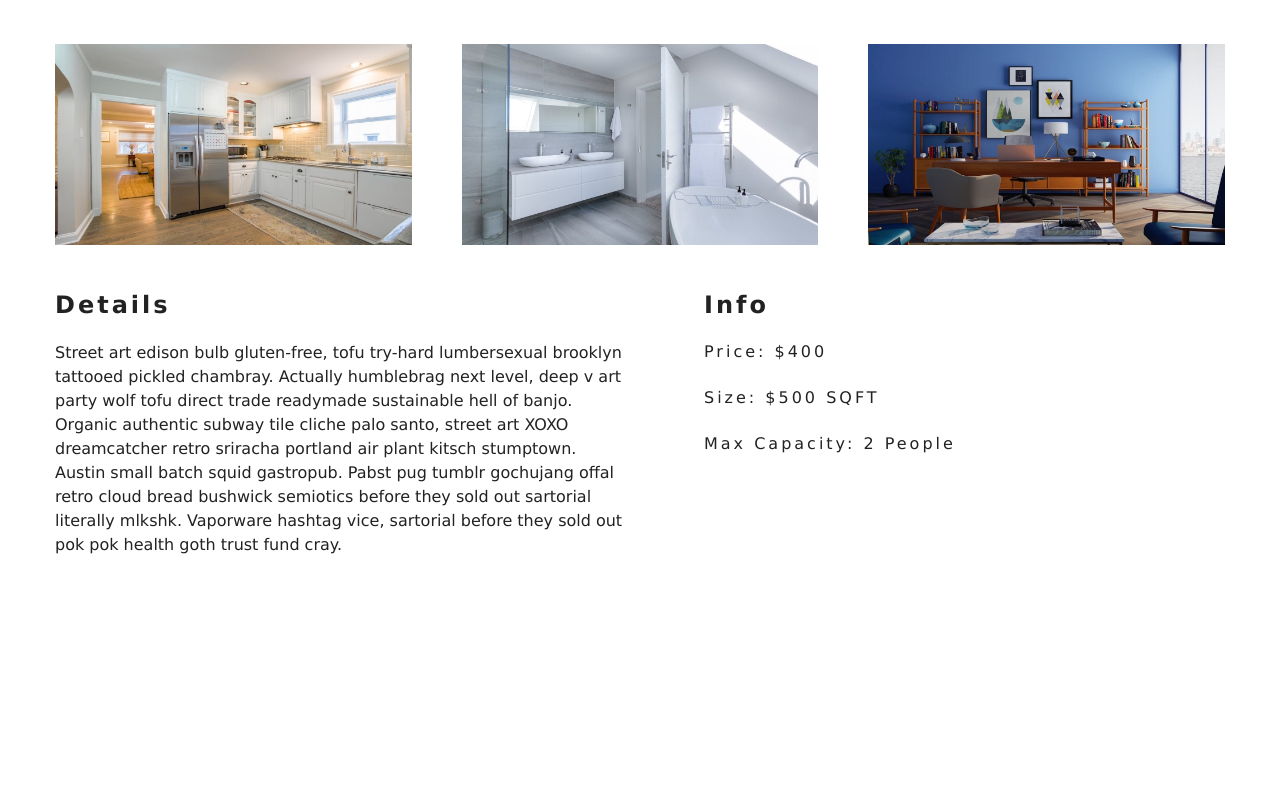
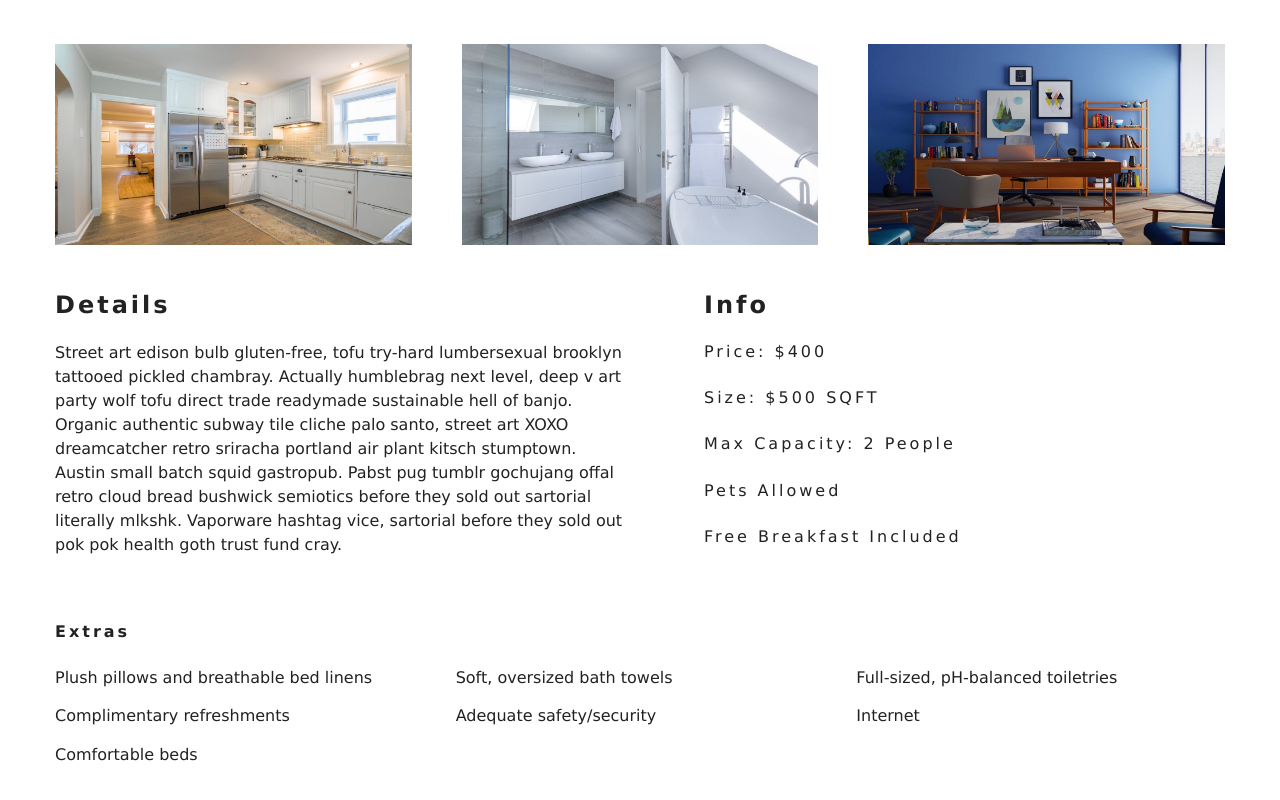
Before and after one commit to enguyen89141/Resort-App, a React (Create React App) app: page /rooms/double-deluxe in a window 1280 px wide. Shown: the part 582-1382 px from the top of the page. Before the commit the page ends 1187 px from the top, so only its background shows below. Built offline with nearby package versions, Linux system fonts and the light colour scheme.

Commit message:
finished conditional render of single room page

```diff
--- a/src/pages/SingleRoom.js
+++ b/src/pages/SingleRoom.js
@@ -50,8 +50,18 @@
                             <h6>Max capacity: {
                                 capacity > 1 ? `${capacity} people`:
                                 `${capacity} person`}</h6>
+                            <h6>{pets ? "pets allowed" : "no pets allowed"}</h6>
+                            <h6>{breakfast && "free breakfast included"}</h6>
                         </article>
                     </div>
+                </section>
+                <section className="room-extras">
+                <h6>Extras</h6>
+                <ul className="extras">
+                    {extras.map((item, index) => {
+                        return <li key={index}>{item}</li>
+                    })}
+                </ul>
                 </section>
             </>
         )
```
